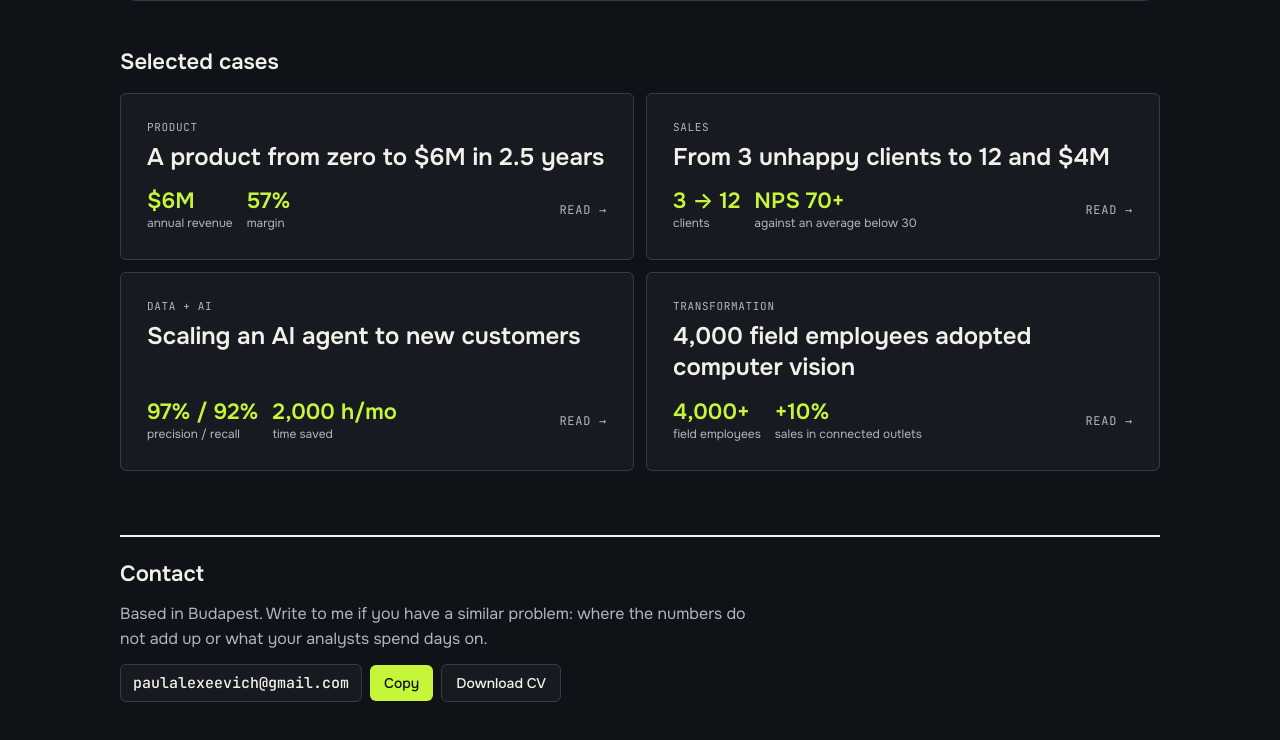
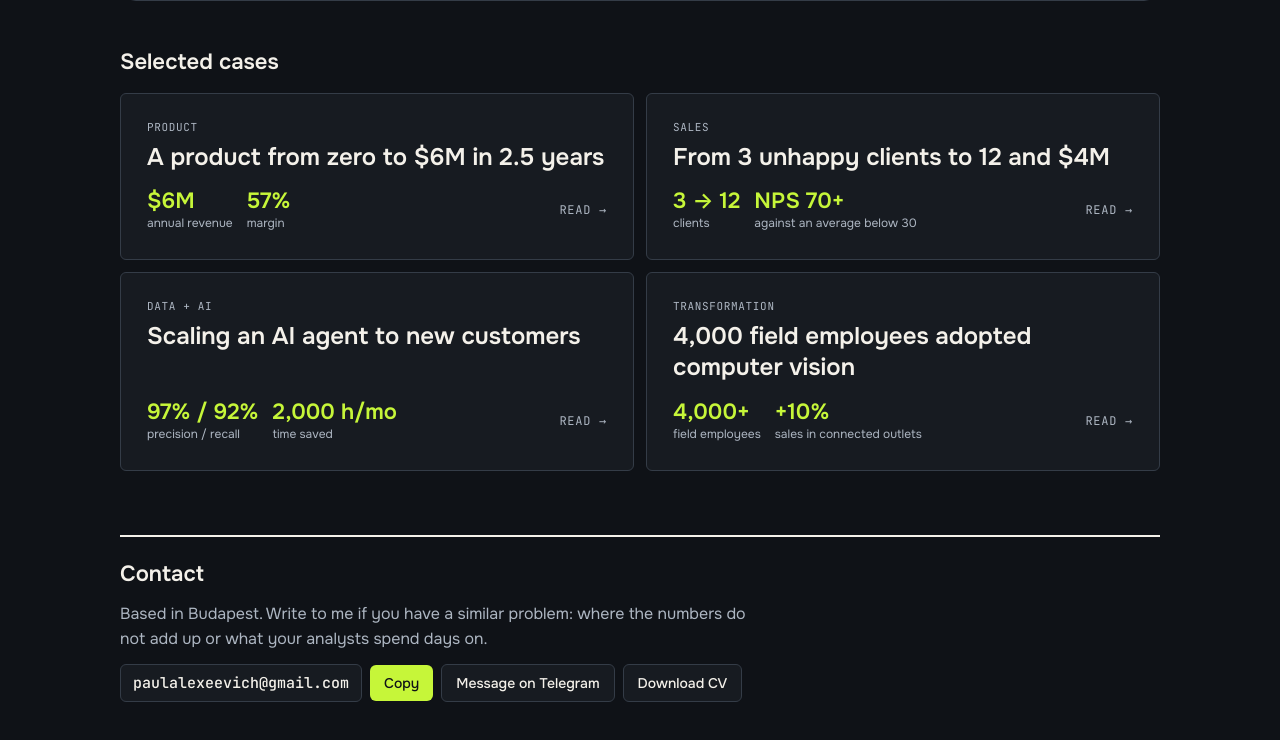
Before and after one commit to paulalexeevich/pavel-popkov-portfolio, a plain HTML site: page portfolio-pavel-popkov.html in a window 1280 px wide. Shown: the part 690-1430 px from the top of the page. Drawn offline with Linux system fonts and the light colour scheme; a web font is replaced by a local one.

Commit message:
Add Telegram contact button to the contacts section
Co-Authored-By: Claude Sonnet 5 <noreply@anthropic.com>

```diff
--- a/portfolio-pavel-popkov.html
+++ b/portfolio-pavel-popkov.html
@@ -1529,7 +1529,7 @@ h1, h2, h3 { font-weight: 700; }
 <footer class="contact" id="contact">
   <h2><span class="ru">Контакты</span><span class="en">Contact</span></h2>
   <p><span class="ru">Базируюсь в Будапеште. Напишите, если у вас похожая задача: где цифры не сходятся или на что аналитики тратят дни.</span><span class="en">Based in Budapest. Write to me if you have a similar problem: where the numbers do not add up or what your analysts spend days on.</span></p>
-  <div class="mail"><code id="m">paulalexeevich@gmail.com</code><button id="cp" type="button"><span class="ru">Копировать</span><span class="en">Copy</span></button><a class="btn" href="cv.pdf" download><span class="ru">Скачать CV</span><span class="en">Download CV</span></a></div>
+  <div class="mail"><code id="m">paulalexeevich@gmail.com</code><button id="cp" type="button"><span class="ru">Копировать</span><span class="en">Copy</span></button><a class="btn" href="https://t.me/PashaRelax" target="_blank" rel="noopener"><span class="ru">Написать в Telegram</span><span class="en">Message on Telegram</span></a><a class="btn" href="cv.pdf" download><span class="ru">Скачать CV</span><span class="en">Download CV</span></a></div>
 </footer>
 </div>
 
```
Also changed, not shown: src/shell.html (+1 -1 lines).
